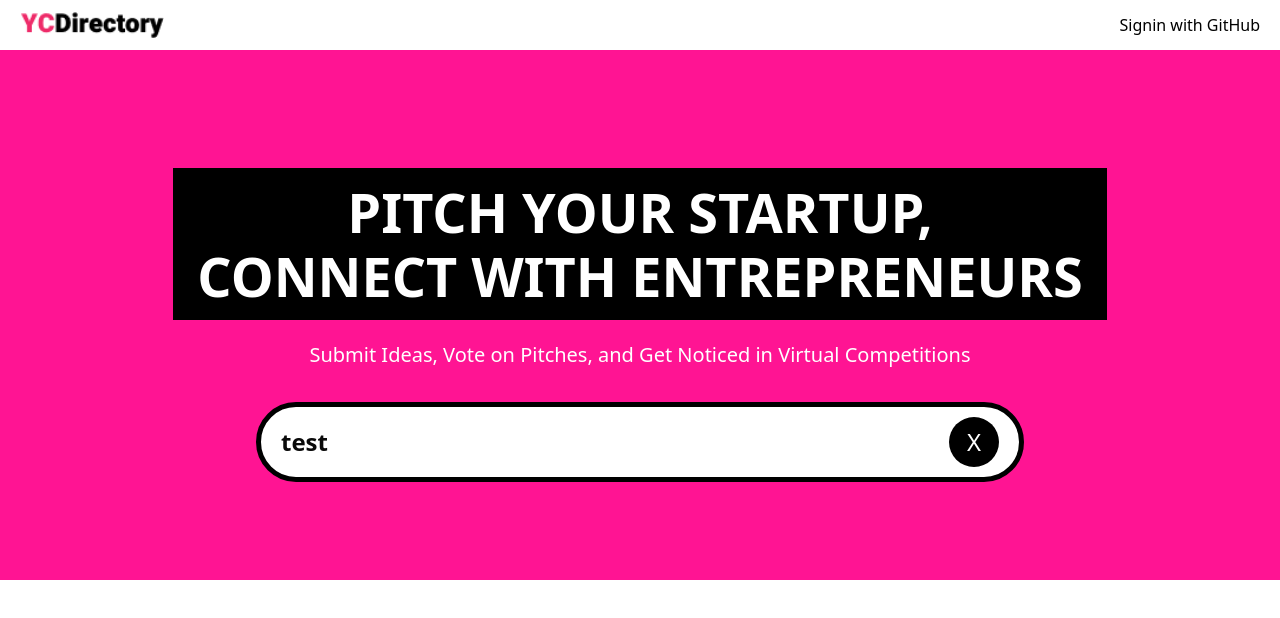
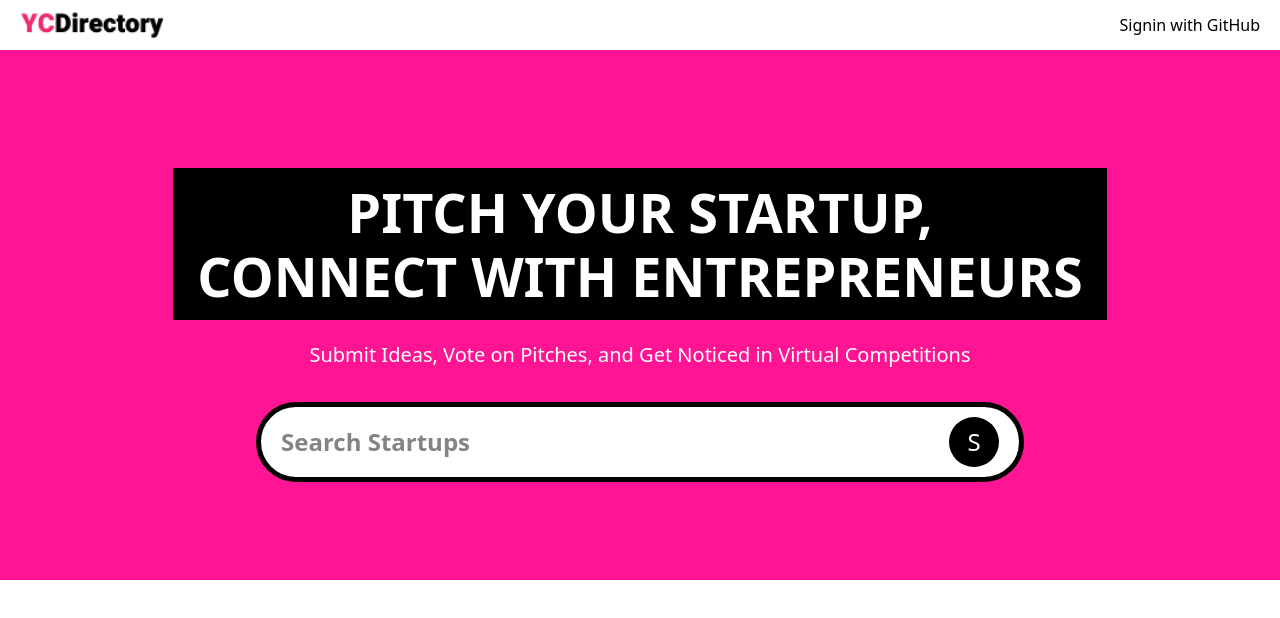
Before and after one commit to nikolakenjic/yc_directory, a Next.js app: page / in a window 1280 px wide. Shown: the top 618 px of the page. Built offline with nearby package versions, Linux system fonts and the light colour scheme; no server answers.

Commit message:
adding search params

```diff
--- a/app/(root)/page.tsx
+++ b/app/(root)/page.tsx
@@ -1,7 +1,8 @@
-import {Button} from "@/components/ui/button";
 import SearchForm from "@/app/components/SearchForm";
 
-export default function Home() {
+export default async function Home({searchParams}: { searchParams: Promise<{ query?: string }> }) {
+    const query = (await searchParams).query;
+
     return (
         <>
             <section className='pink_container pattern'>
@@ -10,9 +11,10 @@ export default function Home() {
                     Connect with entrepreneurs
                 </h1>
 
-                <p className='!max-w-3xl sub-heading'>Submit Ideas, Vote on Pitches, and Get Noticed in Virtual Competitions</p>
+                <p className='!max-w-3xl sub-heading'>Submit Ideas, Vote on Pitches, and Get Noticed in Virtual
+                    Competitions</p>
 
-                <SearchForm />
+                <SearchForm query={query}/>
             </section>
         </>
     );
--- a/app/components/SearchForm.tsx
+++ b/app/components/SearchForm.tsx
@@ -2,14 +2,18 @@ import React from 'react';
 import Form from "next/form";
 import SearchFormReset from "@/app/components/SearchFormReset";
 
-const SearchForm = () => {
-    const query = 'test'
+const SearchForm = ({query}: { query?: string }) => {
+
     return (
         <Form action="/" className='search-form' scroll={false}>
             <input name='query' defaultValue={query} className='search-input' placeholder='Search Startups'/>
 
             <div className='flex gap-2'>
-                {query && <SearchFormReset />}
+                {query && <SearchFormReset/>}
+
+                <button type='submit' className='search-btn text-white'>
+                    S
+                </button>
             </div>
         </Form>
     );
```
